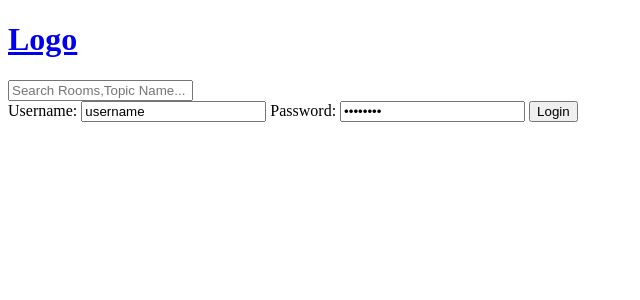
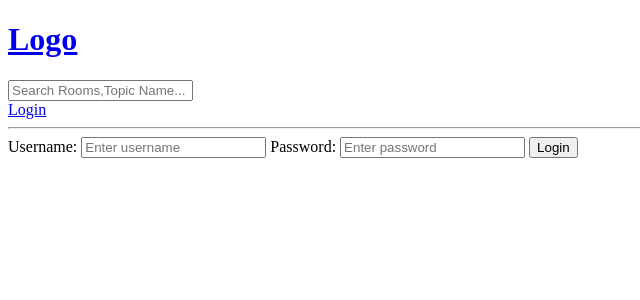
Before and after one commit to ABHISHEKGHARAMI/Discord_Study, a Django app: page /base/login/ in a window 1280 px wide. Shown: the top 300 px of the page, without its empty margins (0-640 px from the left). Run offline with Django 5.2, Linux system fonts and the light colour scheme.

Commit message:
Adding the login page.

```diff
--- a/studybud/base/templates/base/login_registration.html
+++ b/studybud/base/templates/base/login_registration.html
@@ -7,10 +7,10 @@
  <div>
     <form method="POST" action="">
         <label>Username:</label>
-        <input type="text" value="username" placeholder="Enter username"/>
+        <input type="text" name="username" placeholder="Enter username"/>
 
         <label>Password:</label>
-        <input type="password" value="password" placeholder="Enter password"/>
+        <input type="password" name="password" placeholder="Enter password"/>
 
         <input type="submit" value="Login">
     </form>
--- a/studybud/base/views.py
+++ b/studybud/base/views.py
@@ -3,11 +3,21 @@ from django.http import HttpResponse
 from  .models import Room , Topic
 from .form import RoomForm
 from django.db.models import Q
+from django.contrib.auth.models import User
+from django.contrib import messages
 
 # Create your views here.
 
 # login page
 def loginPage(request):
+    if request.method == "POST":
+        username = request.POST.get('username')
+        password = request.POST.get('password')
+
+        try:
+            user = User.objects.get(username=username)
+        except:
+            messages.error(request,'User does not exist.')
     context = {}
     return render(request,'base/login_registration.html',context)
 
--- a/studybud/templates/navbar.html
+++ b/studybud/templates/navbar.html
@@ -7,3 +7,6 @@
     <input type="text" name="q" placeholder="Search Rooms,Topic Name..."/>
 
 </form>
+
+<a href="{% url 'base:login' %}">Login</a>
+<hr>
```
